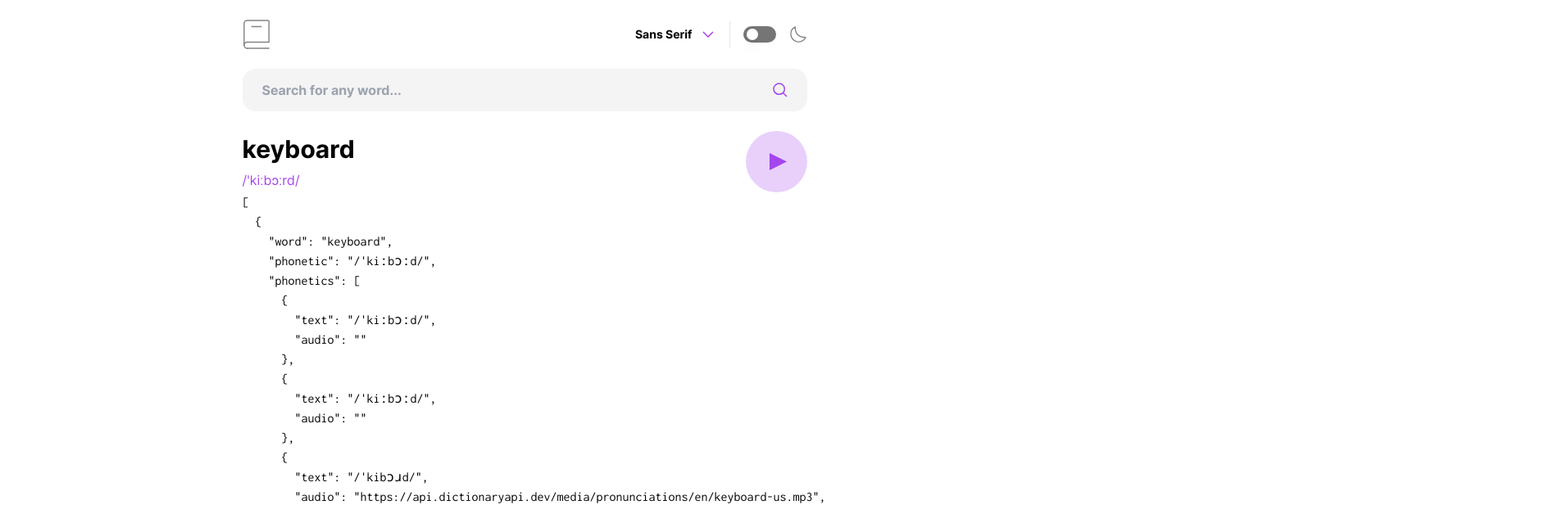
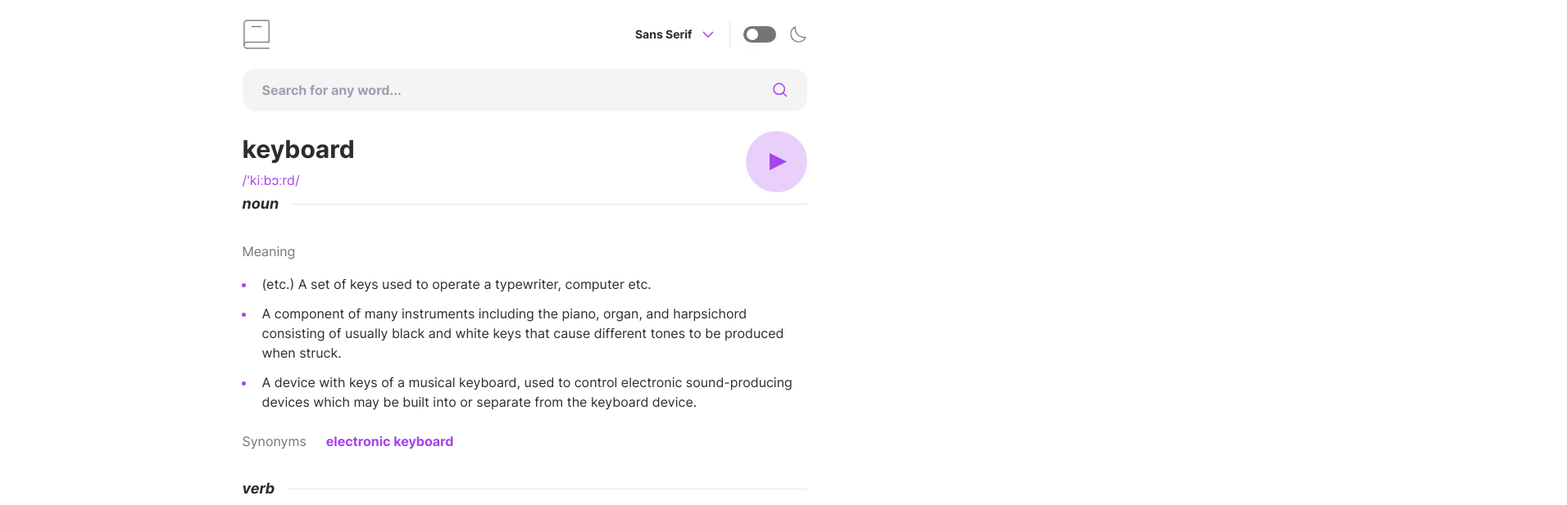
Before and after one commit to davidinoa/dictionary-web-app, a React (Vite) app: page / in a window 1280 px wide. Shown: the top 617 px of the page at 82% size, 1912 px wide, since content can reach past the window. Built offline with nearby package versions, Linux system fonts and the light colour scheme.

Commit message:
Render definitions for each part of speech

```diff
--- a/package.json
+++ b/package.json
@@ -18,12 +18,14 @@
   "devDependencies": {
     "@types/react": "^18.2.15",
     "@types/react-dom": "^18.2.7",
-    "@typescript-eslint/eslint-plugin": "^6.0.0",
-    "@typescript-eslint/parser": "^6.0.0",
+    "@typescript-eslint/eslint-plugin": "^6.9.1",
+    "@typescript-eslint/parser": "^6.9.1",
     "@vitejs/plugin-react": "^4.0.3",
     "autoprefixer": "^10.4.16",
     "eslint": "^8.53.0",
     "eslint-config-airbnb": "^19.0.4",
+    "eslint-config-airbnb-typescript": "^17.1.0",
+    "eslint-config-prettier": "^9.0.0",
     "eslint-plugin-import": "^2.29.0",
     "eslint-plugin-jsx-a11y": "^6.8.0",
     "eslint-plugin-react": "^7.33.2",
--- a/src/App.tsx
+++ b/src/App.tsx
@@ -13,10 +13,10 @@ export default function App() {
           <h1 className="flex grow flex-col gap-2">
             <span className="text-3xl font-bold">keyboard</span>
             <span aria-label="pronunciation" className="text-lavender">
-              /'kiːbɔːrd/
+              /&apos;kiːbɔːrd/
             </span>
           </h1>
-          <button>
+          <button type="button" aria-label="play word pronunciation">
             <PlayIcon className="[&_*]:transition-all [&_*]:duration-200 [&_circle]:hover:opacity-100 [&_path]:hover:fill-white" />
           </button>
         </section>
--- a/src/FontSelect.tsx
+++ b/src/FontSelect.tsx
@@ -18,7 +18,7 @@ export default function FontSelect() {
           {selectedFont.name}
           <IconArrowDown />
         </Listbox.Button>
-        <Listbox.Options className="absolute right-0 top-8 flex min-w-[180px] flex-col gap-4 rounded-3xl bg-white p-6 shadow-xl">
+        <Listbox.Options className="absolute right-0 top-8 z-10 flex min-w-[180px] flex-col gap-4 rounded-3xl bg-white p-6 shadow-xl">
           {fontOptions.map((font) => (
             <Listbox.Option key={font.id} value={font} as={Fragment}>
               {({ selected }) => (
--- a/src/Meanings.tsx
+++ b/src/Meanings.tsx
@@ -71,5 +71,43 @@ const data = [
 ]
 
 export default function Meanings() {
-  return <pre>{JSON.stringify(data, null, 2)}</pre>
+  const wordData = data[0]
+  return (
+    <div className="flex flex-col gap-8">
+      {wordData.meanings.map((meaning) => (
+        <section key={meaning.partOfSpeech}>
+          <h2
+            className="mb-8 flex items-center gap-4 text-lg font-bold"
+            style={{ fontVariationSettings: "'slnt' -10" }}
+          >
+            {meaning.partOfSpeech}
+            <hr className="w-full" />
+          </h2>
+          <div className="mb-6">
+            <h3 className="mb-4 text-gray-silver">Meaning</h3>
+            <ul className="flex list-disc flex-col gap-3 pl-4 marker:text-lavender">
+              {meaning.definitions.map(({ definition, ...rest }) => (
+                <li key={definition} className="pl-2">
+                  <p>{definition}</p>
+                  {'example' in rest && <p>{rest.example}</p>}
+                </li>
+              ))}
+            </ul>
+          </div>
+          {meaning.synonyms.length > 0 && (
+            <div className="flex gap-6">
+              <h3 className="text-gray-silver">Synonyms</h3>
+              <ul className="flex gap-4">
+                {meaning.synonyms.map((synonym) => (
+                  <li className="font-bold text-lavender" key={synonym}>
+                    {synonym}
+                  </li>
+                ))}
+              </ul>
+            </div>
+          )}
+        </section>
+      ))}
+    </div>
+  )
 }
--- a/src/SearchField.tsx
+++ b/src/SearchField.tsx
@@ -23,11 +23,6 @@ export default function SearchField() {
 
   const handleSubmit = (event: React.FormEvent<HTMLFormElement>) => {
     event.preventDefault()
-
-    if (isInputValid()) {
-      setFieldState((state) => ({ ...state, isValid: false }))
-      return
-    }
   }
 
   return (
@@ -47,7 +42,7 @@ export default function SearchField() {
             !isValid ? 'border border-red' : ''
           }`}
         />
-        <button className="absolute right-0 top-1/2 -translate-y-1/2 px-6 py-4">
+        <button className="absolute right-0 top-1/2 -translate-y-1/2 rounded-2xl px-6 py-4">
           <SearchIcon />
         </button>
       </div>
--- a/src/index.css
+++ b/src/index.css
@@ -94,7 +94,7 @@ body {
   padding: 24px;
   max-width: 737px;
   margin: auto;
-  color: #050505;
+  color: #2d2d2d;
   height: 100vh;
 }
 
```
Also changed, not shown: .eslintrc.cjs, 1 other file (tests, documents, lock files or other folders).
